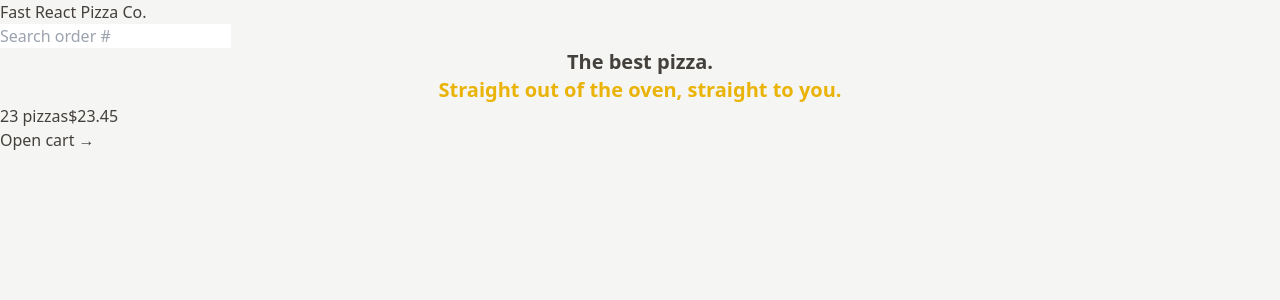
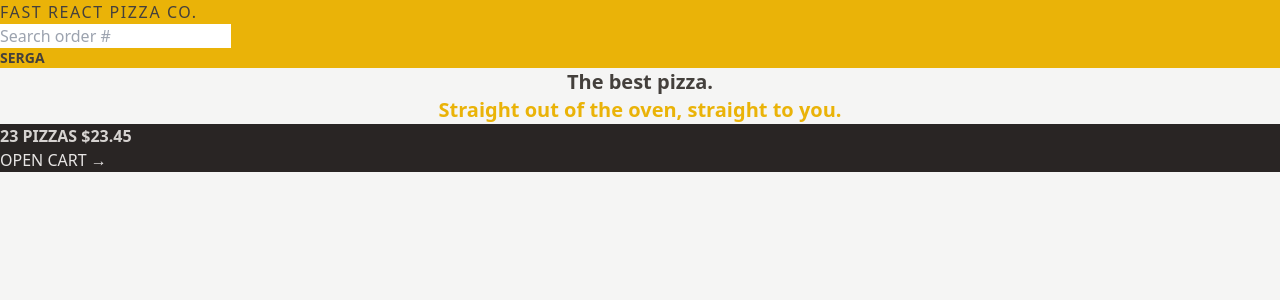
Before and after one commit to Ahmed-Serag19/pizzaroni, a React (Vite) app: page / in a window 1280 px wide. Shown: the top 300 px of the page. Built offline with nearby package versions, Linux system fonts and the light colour scheme.

Commit message:
finished some styling and created username component

```diff
--- a/index.html
+++ b/index.html
@@ -1,4 +1,4 @@
-<!DOCTYPE html>
+<!doctype html>
 <html lang="en">
   <head>
     <meta charset="UTF-8" />
--- a/src/features/cart/CartOverview.jsx
+++ b/src/features/cart/CartOverview.jsx
@@ -2,9 +2,9 @@
 
 function CartOverview() {
   return (
-    <div>
-      <p>
-        <span>23 pizzas</span>
+    <div className="bg-stone-800 uppercase text-stone-200">
+      <p className="font-semibold text-stone-300">
+        <span>23 pizzas </span>
         <span>$23.45</span>
       </p>
       <Link to="/cart">Open cart &rarr;</Link>
--- /dev/null
+++ b/src/features/user/Username.jsx
@@ -0,0 +1,7 @@
+import React from "react";
+
+const Username = () => {
+  return <div className="text-sm font-semibold">Serga</div>;
+};
+
+export default Username;
--- a/src/ui/Header.jsx
+++ b/src/ui/Header.jsx
@@ -1,11 +1,15 @@
 import { Link } from "react-router-dom";
 import SearchOrder from "../features/order/SearchOrder";
+import Username from "../features/user/Username";
 
 const Header = () => {
   return (
-    <header>
-      <Link to="/">Fast React Pizza Co.</Link>
+    <header className="bg-yellow-500 uppercase">
+      <Link to="/" className="tracking-widest">
+        Fast React Pizza Co.
+      </Link>
       <SearchOrder />
+      <Username />
     </header>
   );
 };
```
